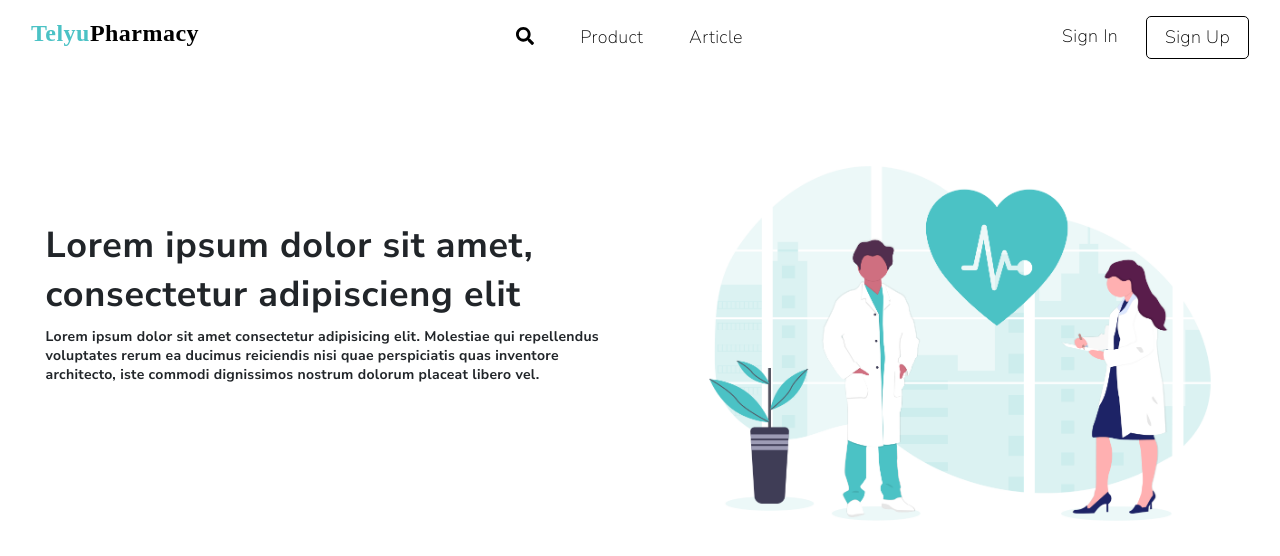
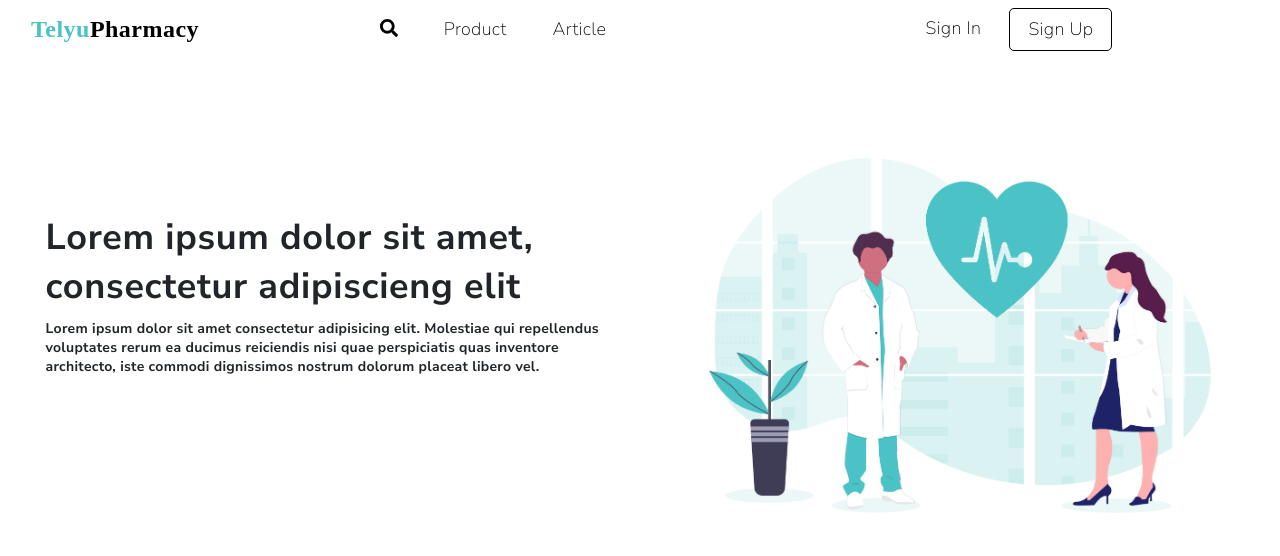
Before and after one commit to muhazizal/Telyupharmacy, a CodeIgniter app: the page made by application/views/Home.html in a window 1280 px wide. Shown: the top 556 px of the page. Run offline with CodeIgniter, Linux system fonts and the light colour scheme; some libraries are stand-ins or nearby versions.

Commit message:
tinggal nunggu dani lagi

```diff
--- a/application/views/Home.html
+++ b/application/views/Home.html
@@ -32,7 +32,7 @@
 			</button>
 
 			<div class="collapse navbar-collapse justify-content-center " id="navbarSupportedContent">
-				<ul class="navbar-nav ml-auto mt-2" id="navbar2">
+				<ul class="navbar-nav" id="navbar2">
 					<li class="nav-item">
 						<a class="nav-link" id="a-item" href="#"><i class="fa fa-search" aria-hidden="true"></i>
 						</a>
@@ -45,8 +45,8 @@
 					</li>
 				</ul>
 			</div>
-			<div class="collapse navbar-collapse justify-content-end " id="navbarSupportedContent">
-				<ul class="navbar-nav mt-2" id="navbar3">
+			<div class="collapse navbar-collapse justify-content-center " id="navbarSupportedContent">
+				<ul class="navbar-nav" id="navbar3">
 					<li class="nav-item">
 						<a class="nav-link" id="a-item" href="#">Sign In</a>
 					</li>
--- a/assets/css/Home.css
+++ b/assets/css/Home.css
@@ -37,6 +37,7 @@ span {
 	line-height: 25px;
 	letter-spacing: 0.02em;
 }
+
 
 li {
 	padding: 0 10px 0 10px;
```
